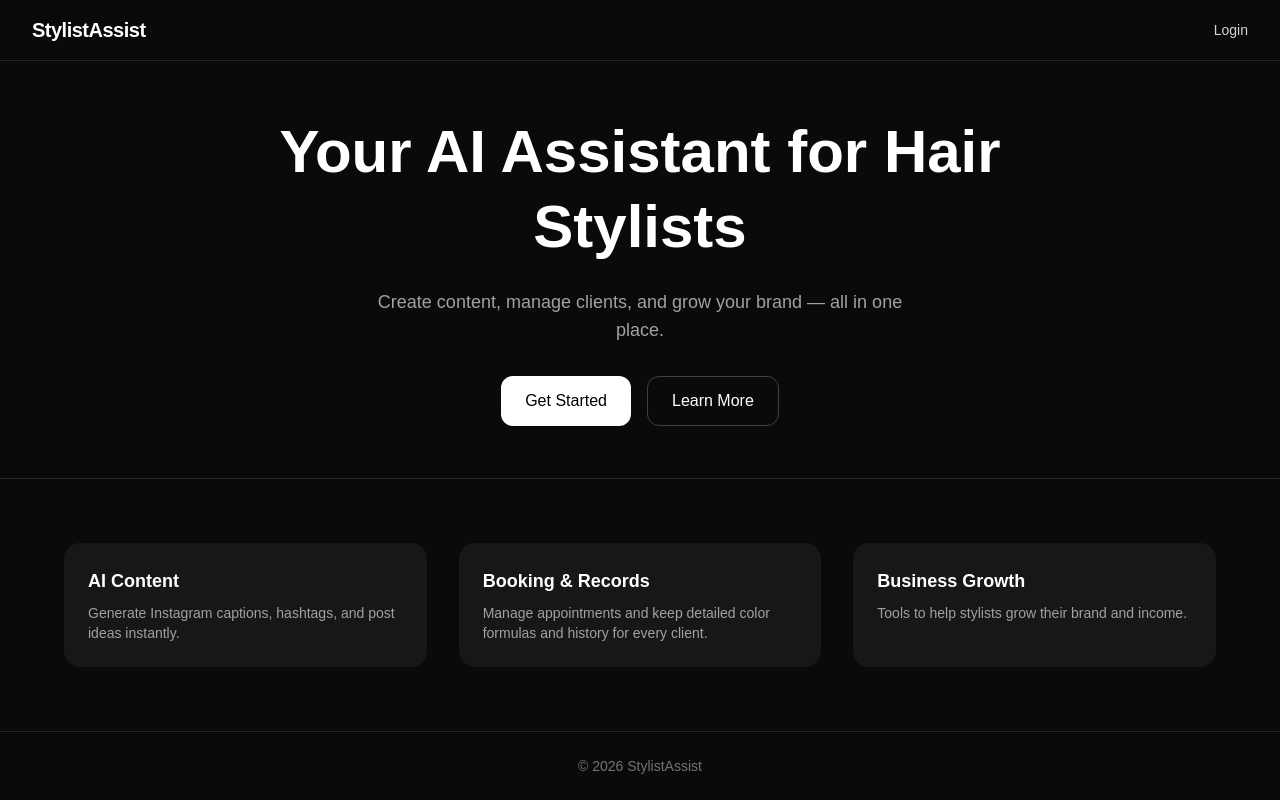
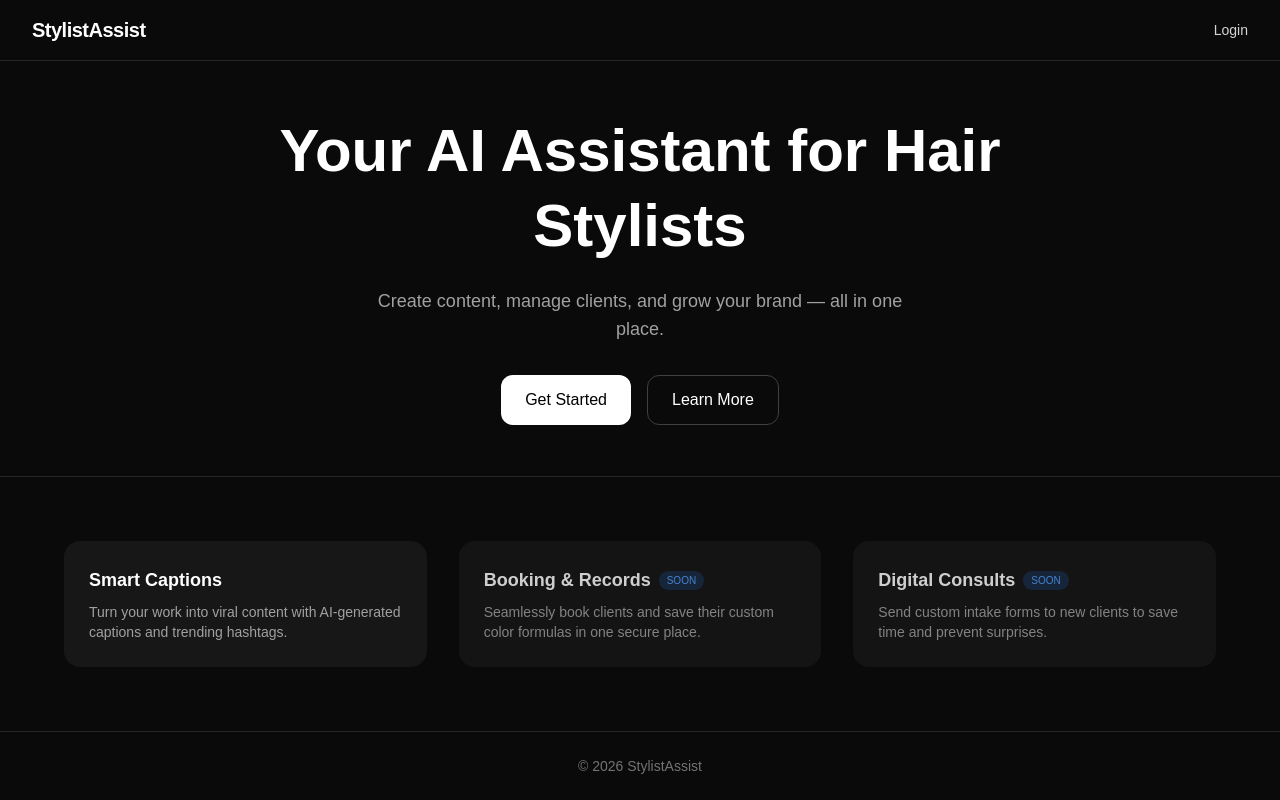
Before and after one commit to tylerboutwell/stylist-assist, a Next.js app in the folder frontend/: page / in a window 1280 px wide. Built offline with nearby package versions, Linux system fonts and the light colour scheme.

Commit message:
change styling for homepage sections so they are clickable and the ones not finished are disabled

```diff
--- a/frontend/app/page.tsx
+++ b/frontend/app/page.tsx
@@ -29,26 +29,32 @@ export default function Home() {
       {/* FEATURES */}
       <section className="px-8 py-16 border-t border-neutral-800">
         <div className="max-w-6xl mx-auto grid md:grid-cols-3 gap-8">
-          <Link href="/createpost">
-            <div className="bg-neutral-900 p-6 rounded-2xl">
-              <h3 className="text-lg font-semibold">AI Content</h3>
+          <Link href="/createpost" className="group">
+            <div className="bg-neutral-900 p-6 rounded-2xl border border-transparent group-hover:border-neutral-700 transition-all duration-200 h-full">
+              <h3 className="text-lg font-semibold group-hover:text-blue-400 transition-colors">Smart Captions</h3>
               <p className="text-neutral-400 mt-2 text-sm">
-                Generate Instagram captions, hashtags, and post ideas instantly.
+                Turn your work into viral content with AI-generated captions and trending hashtags.
               </p>
             </div>
           </Link>
 
-          <div className="bg-neutral-900 p-6 rounded-2xl">
-            <h3 className="text-lg font-semibold">Booking & Records</h3>
+          <div className="bg-neutral-900 p-6 rounded-2xl border border-transparent opacity-80 cursor-not-allowed">
+            <div className="flex items-center gap-2">
+              <h3 className="text-lg font-semibold">Booking & Records</h3>
+              <span className="text-[10px] bg-blue-500/20 text-blue-400 px-2 py-0.5 rounded-full uppercase">Soon</span>
+            </div>
             <p className="text-neutral-400 mt-2 text-sm">
-              Manage appointments and keep detailed color formulas and history for every client.
+              Seamlessly book clients and save their custom color formulas in one secure place.
             </p>
           </div>
 
-          <div className="bg-neutral-900 p-6 rounded-2xl">
-            <h3 className="text-lg font-semibold">Business Growth</h3>
-            <p className="text-neutral-400 mt-2 text-sm">
-              Tools to help stylists grow their brand and income.
+          <div className="bg-neutral-900 p-6 rounded-2xl border border-transparent opacity-80 cursor-not-allowed">
+              <div className="flex items-center gap-2">
+                <h3 className="text-lg font-semibold">Digital Consults</h3>
+                <span className="text-[10px] bg-blue-500/20 text-blue-400 px-2 py-0.5 rounded-full uppercase">Soon</span>
+              </div>
+              <p className="text-neutral-400 mt-2 text-sm">
+              Send custom intake forms to new clients to save time and prevent surprises.
             </p>
           </div>
 
```
